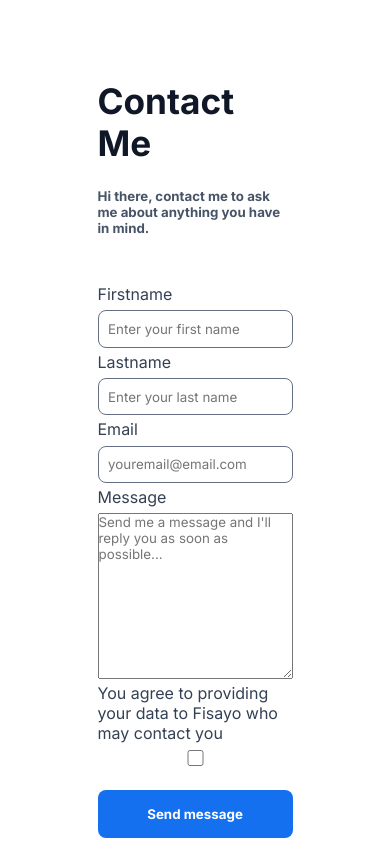
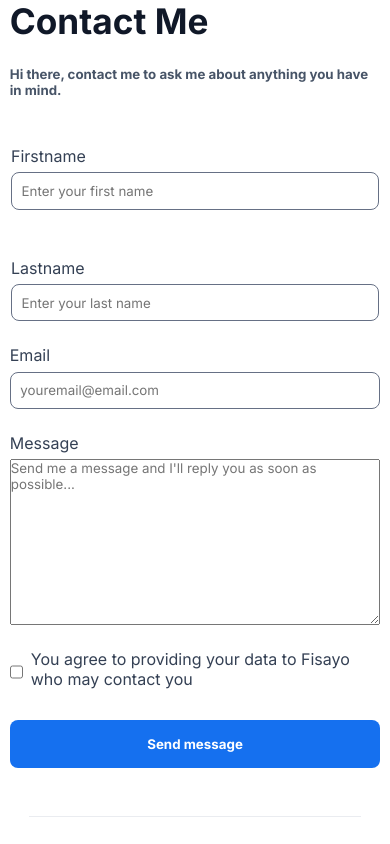
Before and after one commit to fee-sah-yor/Clone-Linktree-HNG, a React (Create React App) app: page /contact in a window 390 px wide. Shown: the top 844 px of the page. Built offline with nearby package versions, Linux system fonts and the light colour scheme.

Commit message:
second update on contact page

```diff
--- a/src/index.css
+++ b/src/index.css
@@ -26,7 +26,7 @@ footer {
 }
 
 header {
-  margin:2rem 0 2rem 4rem;
+  margin: 2rem 0 2rem 4rem;
   display: flex;
   align-items: flex-start;
   justify-content: center;
@@ -109,12 +109,9 @@ footer {
 /* ---------------CONTACT FORM------------------- */
 .container {
   height: auto;
-  align-items:left;
-}
-
-.sub_container{
-    max-width: 50vw;
-    margin: 5rem auto 0;
+  max-width: 50vw;
+  margin: 5rem auto 0;
+  align-items: left;
 }
 
 .container h1,
@@ -128,7 +125,7 @@ footer {
   font-size: 2.2rem;
 }
 
-.container  h5{
+.container h5 {
   color: #475467;
 }
 
@@ -138,16 +135,19 @@ form {
   flex-direction: column;
 }
 
-.inputbox {
+.input-box {
+  margin-bottom:1.25rem;
+}
+
+.identity {
   display: flex;
-  flex-direction: wrap;
+  gap: 1.5rem;
   align-items: center;
-  gap: 2rem;
 }
 
 #first_name,
 #last_name {
-  width: 23rem;
+  width: 20.5rem;
 }
 
 label {
@@ -165,28 +165,18 @@ input[type='email'] {
   border: 1.5px solid #667085;
   margin-bottom: 0.25rem;
 }
-/*
-input[type='text'].error,
-input[type='email'].error {
-  border: 2px solid rgba(226, 2, 2, 0.74);
-}
-
-.m {
-  margin-bottom: 1.25rem;
-} */
-
-.checkbox {
-
-}
 
 input[type='checkbox'] {
   height: 1rem;
 }
 
-/* label.checking {
-  padding-top: 0.4rem;
-  font-size: 0.95rem;
-} */
+.checkbox {
+  display: flex;
+  flex-direction: row-reverse;
+  align-items: center;
+  gap:0.5rem;
+  justify-content: flex-end;
+}
 
 input:focus {
   outline: none;
@@ -195,7 +185,7 @@ input:focus {
 
 #message {
   padding-bottom: 8.25rem;
-  width:100%;
+  width: 100%;
 }
 
 button {
@@ -225,21 +215,24 @@ button:hover {
   main .buttons a {
     width: 95%;
   }
+
+  .identity {
+    flex-direction: column;
+  }
+
   .container {
     max-width: 95vw;
-    margin: 5rem auto 0;
+    margin: 0 auto;
   }
 
-  /* .names {
-    display: block;
-    align-items: center;
-    flex-direction: column;
-    gap: 2rem;
-  } */
+  .sub_container {
+    width: 100%;
+    margin: 0;
+  }
 
   #first_name,
   #last_name {
-    width: 100%;
+    width: 23rem;
   }
 
   footer {
--- a/src/pages/Contact.jsx
+++ b/src/pages/Contact.jsx
@@ -4,12 +4,14 @@ import Footer from '../components/Footer';
 
 const Contact = () => {
     return (
+        <>
             <div className='container'>
                 <div className='sub_container'>
                     <h1>Contact Me</h1>
                     <h5>Hi there, contact me to ask me about anything you have in mind.</h5>
 
                     <form action="contact" className='contactform'>
+                        <div className='identity'>
                             <div class="input-box">
                                 <label htmlFor="first_name" className='values'>Firstname</label>
                                 <input type="text" placeholder='Enter your first name' id='first_name' />
@@ -18,6 +20,7 @@ const Contact = () => {
                             <div class="input-box">
                                 <label htmlFor="last_name" className='values'>Lastname</label>
                                 <input type="text" placeholder='Enter your last name' id='last_name' />
+                            </div>
                         </div>
 
                         <div class="input-box">
@@ -32,15 +35,17 @@ const Contact = () => {
                             </textarea>
                         </div>
 
+                        <div className='checkbox' >
                             <label for="t and c">You agree to providing your data to Fisayo who may contact you</label>
-               <input type="checkbox"name="t and c" className='checkbox' value="t and c"/>
-
+                            <input type="checkbox" name="t and c" value="t and c" />
+                        </div>
                         <button type="submit" className="submit">Send message</button>
 
                     </form>
                 </div>
-                   <Footer/>
             </div>
+            <Footer />
+        </>
     )
 }
 
```
Lines whose indentation alone changed are shown as unchanged.
